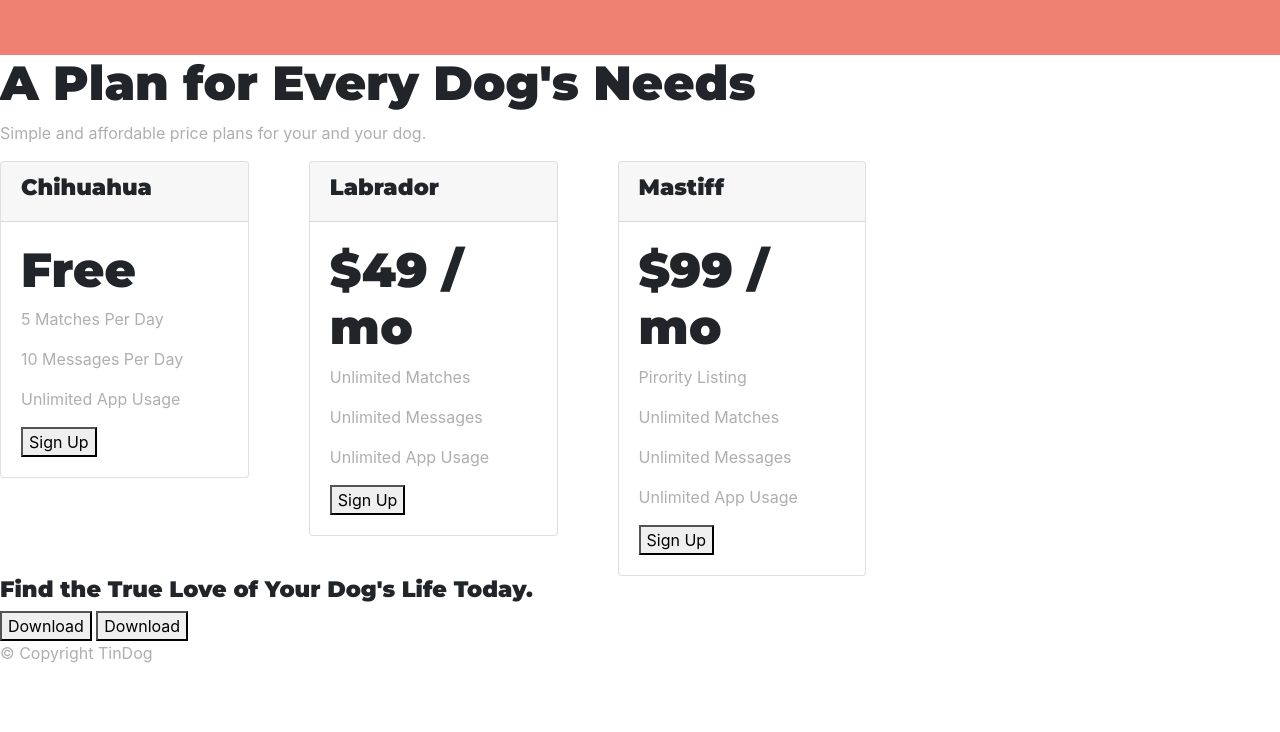
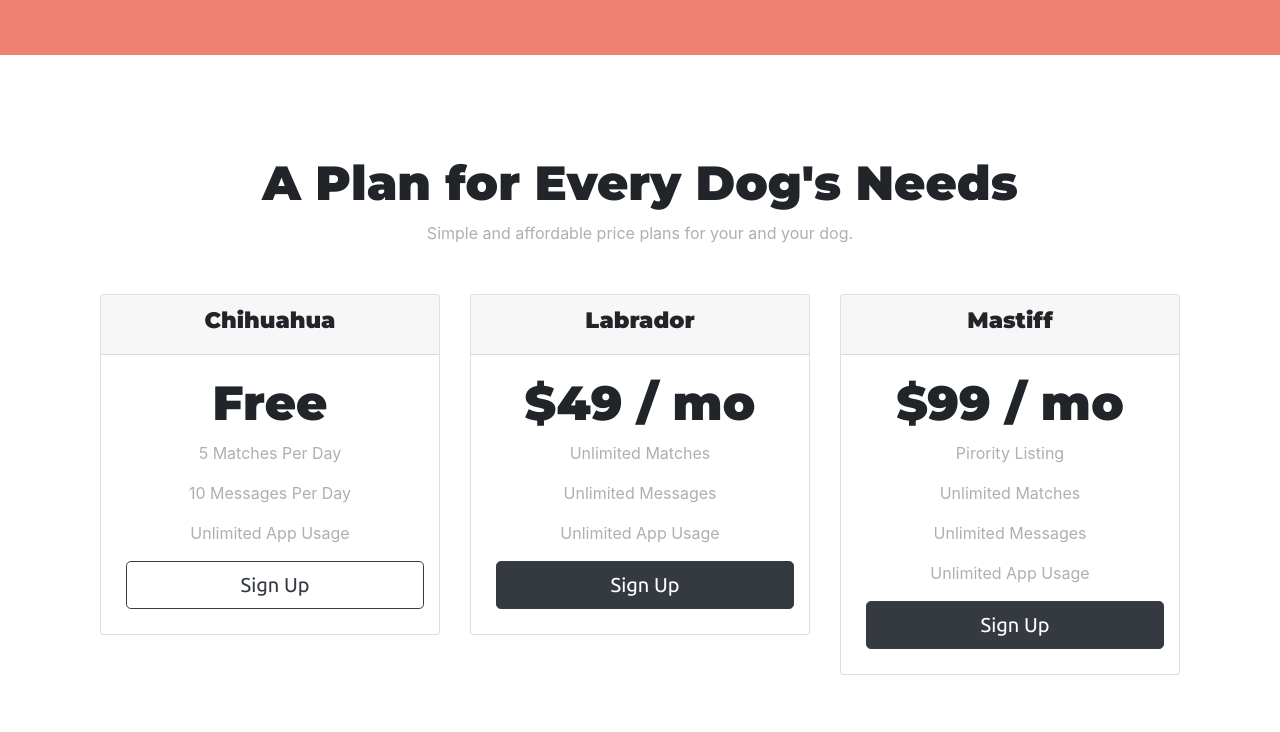
Before and after one commit to viveksooni/Web-Devlopment, a plain HTML site: page TinDog-Start/index.html in a window 1280 px wide. Shown: the part 1948-2680 px from the top of the page. Before the commit the page ends 2629 px from the top, so only its background shows below. Drawn offline with nearby package versions, Linux system fonts and the light colour scheme.

Commit message:
pricing section

```diff
--- a/TinDog-Start/css/styles.css
+++ b/TinDog-Start/css/styles.css
@@ -110,3 +110,14 @@
 .carousel-item{
     padding:7% 15%;
 }
+
+/* pricing section  */
+#pricing{
+    padding:100px ;
+    text-align: center;
+}
+
+.pc{
+
+    padding: 3% 2%
+}
--- a/TinDog-Start/index.html
+++ b/TinDog-Start/index.html
@@ -192,9 +192,9 @@
       <h2>A Plan for Every Dog's Needs</h2>
       <p>Simple and affordable price plans for your and your dog.</p>
 
-      <div class="card-deck">
+
         <div class="row">
-          <div class="col-lg-4 col-md-6">
+          <div class="pc col-lg-4 col-md-6">
           <div class="card">
             <div class="card-header">
               <h3>Chihuahua</h3>
@@ -205,11 +205,11 @@
               <p>10 Messages Per Day</p>
               <p>Unlimited App Usage</p>
 
-              <button type="button">Sign Up</button>
+              <button class= "btn btn-outline-dark btn-block btn-lg" type="button">Sign Up</button>
             </div>
           </div>
         </div>
-        <div class="col-lg-4 col-md-6">
+        <div class="pc col-lg-4 col-md-6">
         <div class="card">
           <div class="card-header">
             <h3>Labrador</h3>
@@ -220,14 +220,14 @@
             <p>Unlimited Messages</p>
             <p>Unlimited App Usage</p>
 
-            <button type="button">Sign Up</button>
+            <button class= "btn btn-dark btn-block btn-lg" type="button">Sign Up</button>
 
 
           </div>
         </div>
       </div>
 
-      <div class="col-lg-4">
+      <div class="pc col-lg-4">
         <div class="card">
           <div class="card-header">
             <h3>Mastiff</h3>
@@ -238,13 +238,13 @@
         <p>Unlimited Matches</p>
         <p>Unlimited Messages</p>
         <p>Unlimited App Usage</p>
-        <button type="button">Sign Up</button>
+        <button class= "btn btn-dark btn-block btn-lg" type="button">Sign Up</button>
 
           </div>
         </div>
       </div>
     </div>
-    </div>
+
     </section>
 
     <!-- Call to Action -->
```
